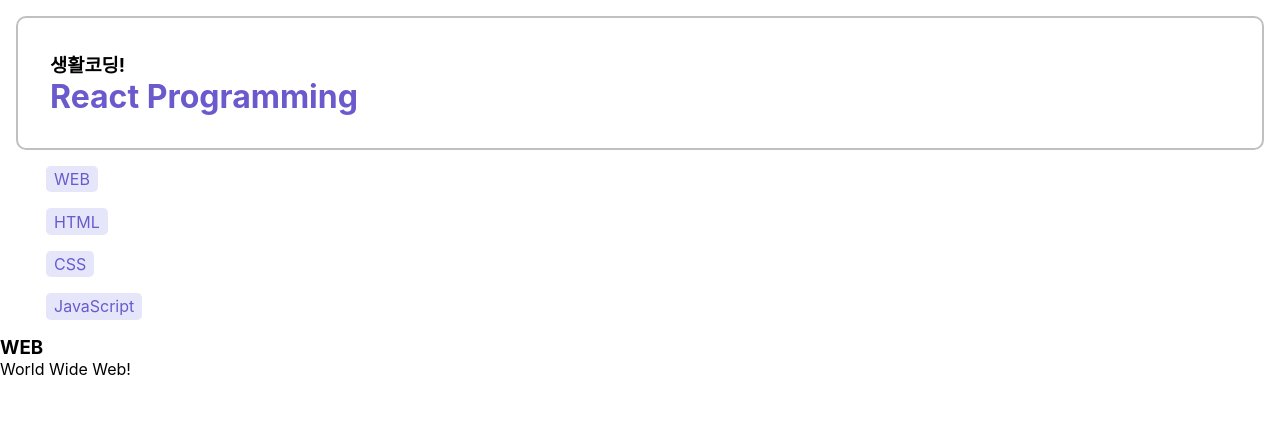
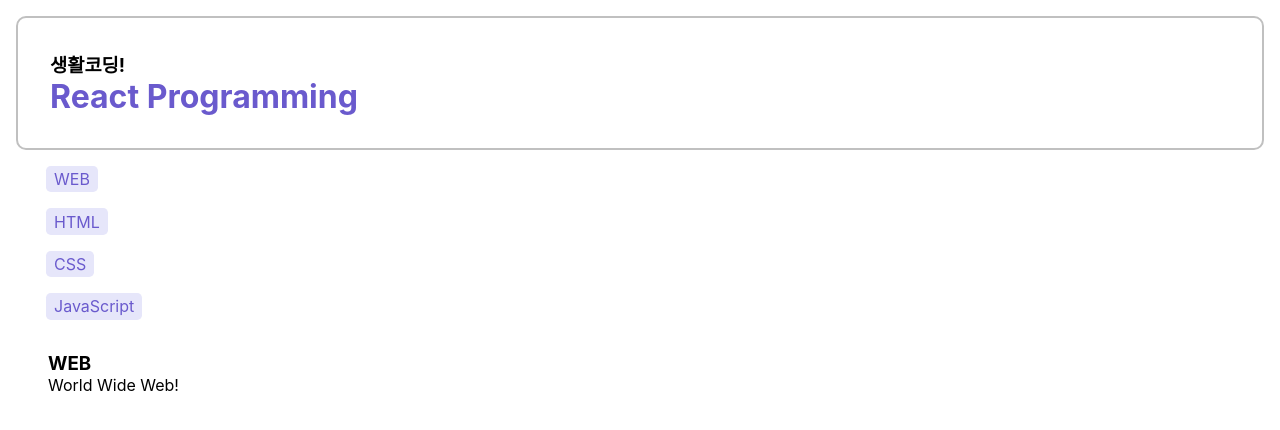
Before and after one commit to choijueun/React, a React (Create React App) app in the folder shcoding2/: page / in a window 1280 px wide. Shown: the top 430 px of the page. Built offline with nearby package versions, Linux system fonts and the light colour scheme.

Commit message:
컨텐츠 영역 <article>

```diff
--- /dev/null
+++ b/shcoding2/src/components/views/Content/Content.css
@@ -0,0 +1,3 @@
+article {
+    margin: 2em 3em;
+}
--- a/shcoding2/src/components/views/Content/Content.js
+++ b/shcoding2/src/components/views/Content/Content.js
@@ -1,4 +1,5 @@
 import React, { Component } from 'react'
+import './Content.css'
 
 class Content extends Component {
     render() {
@@ -6,10 +7,10 @@ class Content extends Component {
 
 
         return (
-            <>
-            <h3>{contents[0].title}</h3>
-            {contents[0].content}
-            </>
+            <article>
+                <h3>{contents[0].title}</h3>
+                {contents[0].content}
+            </article>
         )
     }
 }
```
